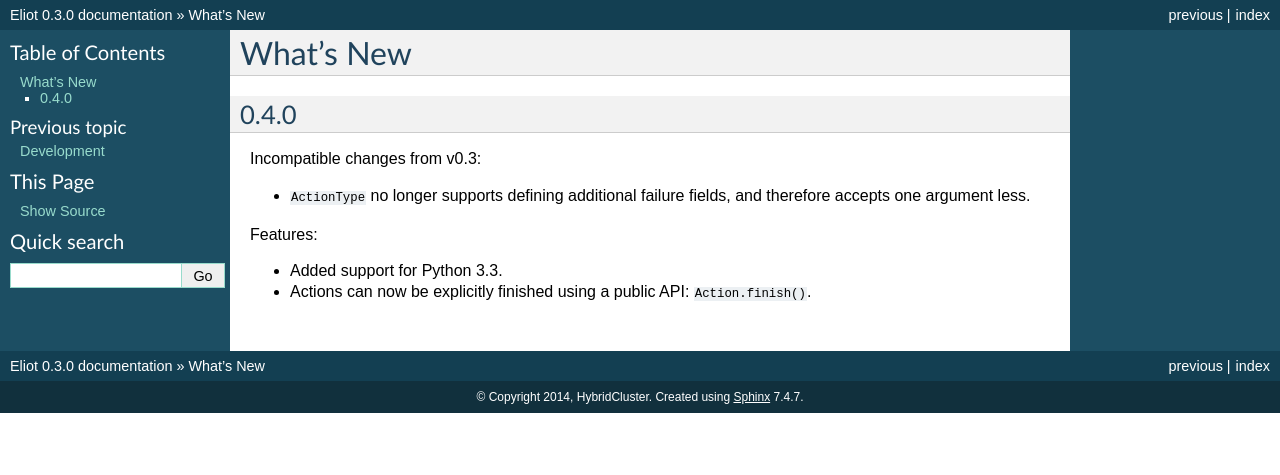
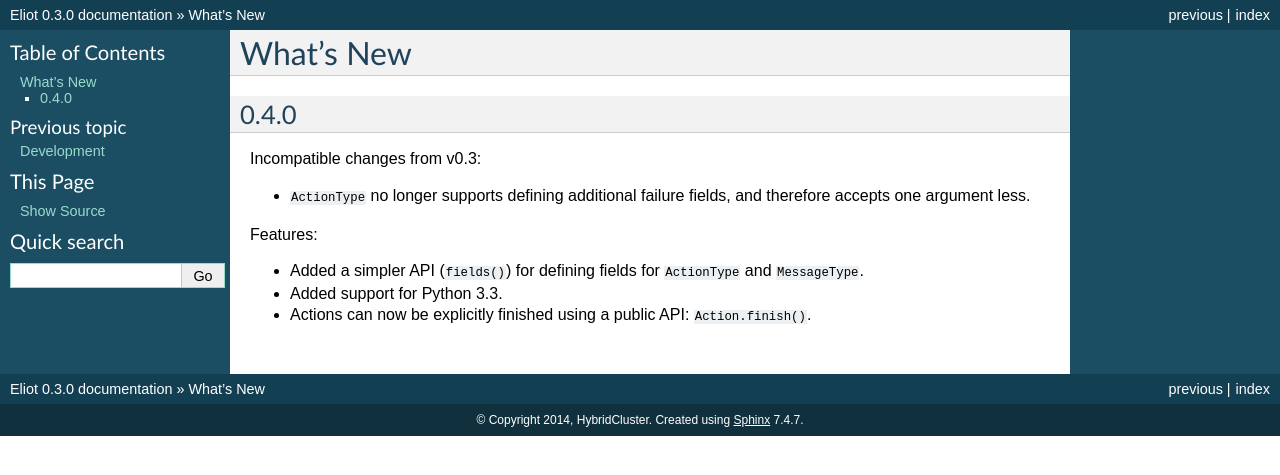
Before and after one commit to itamarst/eliot, a Sphinx documentation site: the page built from docs/source/news.rst, in a window 1280 px wide. Shown: the top 475 px of the page. Built offline with Sphinx 7.4.7, drawn with Linux system fonts in a browser that asks for light colours.

Commit message:
News entry.

```diff
--- a/docs/source/news.rst
+++ b/docs/source/news.rst
@@ -10,5 +10,6 @@ Incompatible changes from v0.3:
 
 Features:
 
+* Added a simpler API (``fields()``) for defining fields for ``ActionType`` and ``MessageType``.
 * Added support for Python 3.3.
 * Actions can now be explicitly finished using a public API: ``Action.finish()``.
```
